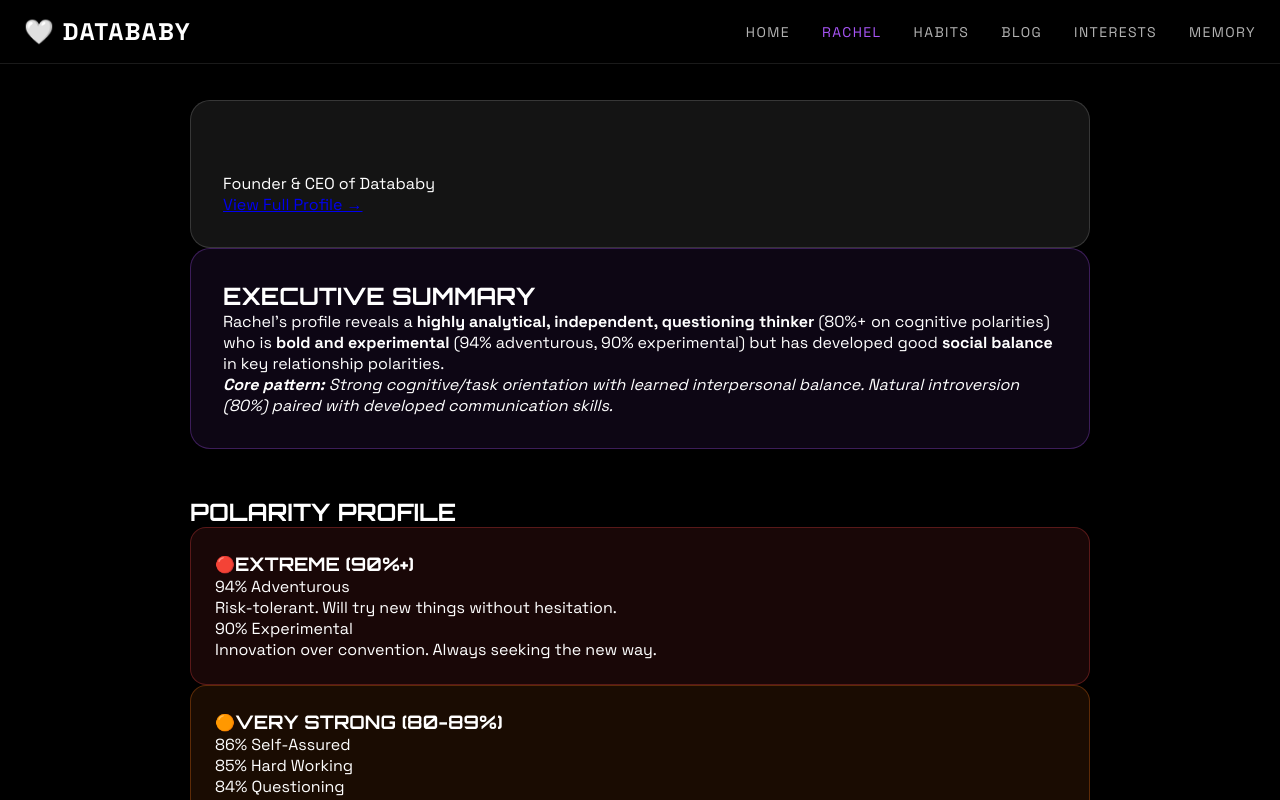
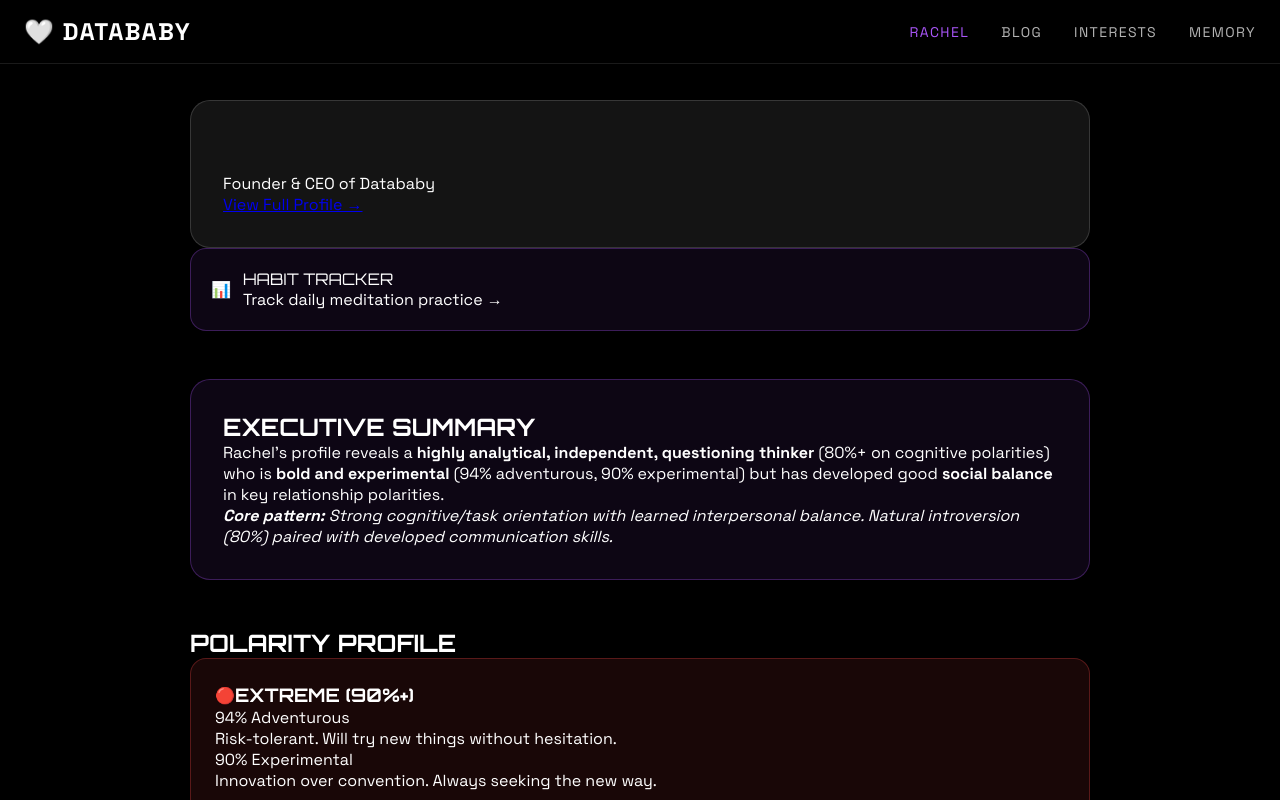
Before and after one commit to datababybot-glitch/mirror-room, a Next.js app: page /rachel in a window 1280 px wide. Shown: the top 800 px of the page. Built offline with nearby package versions, Linux system fonts and the light colour scheme.

Commit message:
Remove Home from header, add Habits link to Rachel page, clean up navigation

```diff
--- a/app/components/Header.tsx
+++ b/app/components/Header.tsx
@@ -9,9 +9,7 @@
   const [isMenuOpen, setIsMenuOpen] = useState(false);
 
   const links = [
-    { href: '/', label: 'Home' },
     { href: '/rachel', label: 'Rachel' },
-    { href: '/habits', label: 'Habits' },
     { href: '/blog', label: 'Blog' },
     { href: '/interests', label: 'Interests' },
     { href: '/memory', label: 'Memory' },
--- a/app/rachel/page.tsx
+++ b/app/rachel/page.tsx
@@ -28,6 +28,40 @@
               className="text-sm text-purple-400 hover:text-purple-300 transition-colors"
             >
               View Full Profile →
+            </a>
+          </div>
+
+          {/* Quick Links */}
+          <div style={{
+            background: 'rgba(168, 85, 247, 0.08)',
+            backdropFilter: 'blur(20px)',
+            border: '1px solid rgba(168, 85, 247, 0.3)',
+            borderRadius: '16px',
+            padding: '20px',
+            marginBottom: '48px'
+          }}>
+            <a
+              href="/habits"
+              style={{
+                display: 'flex',
+                alignItems: 'center',
+                gap: '12px',
+                textDecoration: 'none',
+                color: 'white',
+                transition: 'all 0.2s'
+              }}
+              onMouseOver={(e) => {
+                e.currentTarget.style.transform = 'translateX(4px)';
+              }}
+              onMouseOut={(e) => {
+                e.currentTarget.style.transform = 'translateX(0)';
+              }}
+            >
+              <span className="text-2xl">📊</span>
+              <div>
+                <div className="font-bold text-lg" style={{ fontFamily: 'var(--font-orbitron)' }}>HABIT TRACKER</div>
+                <div className="text-sm text-white/70">Track daily meditation practice →</div>
+              </div>
             </a>
           </div>
 
```
